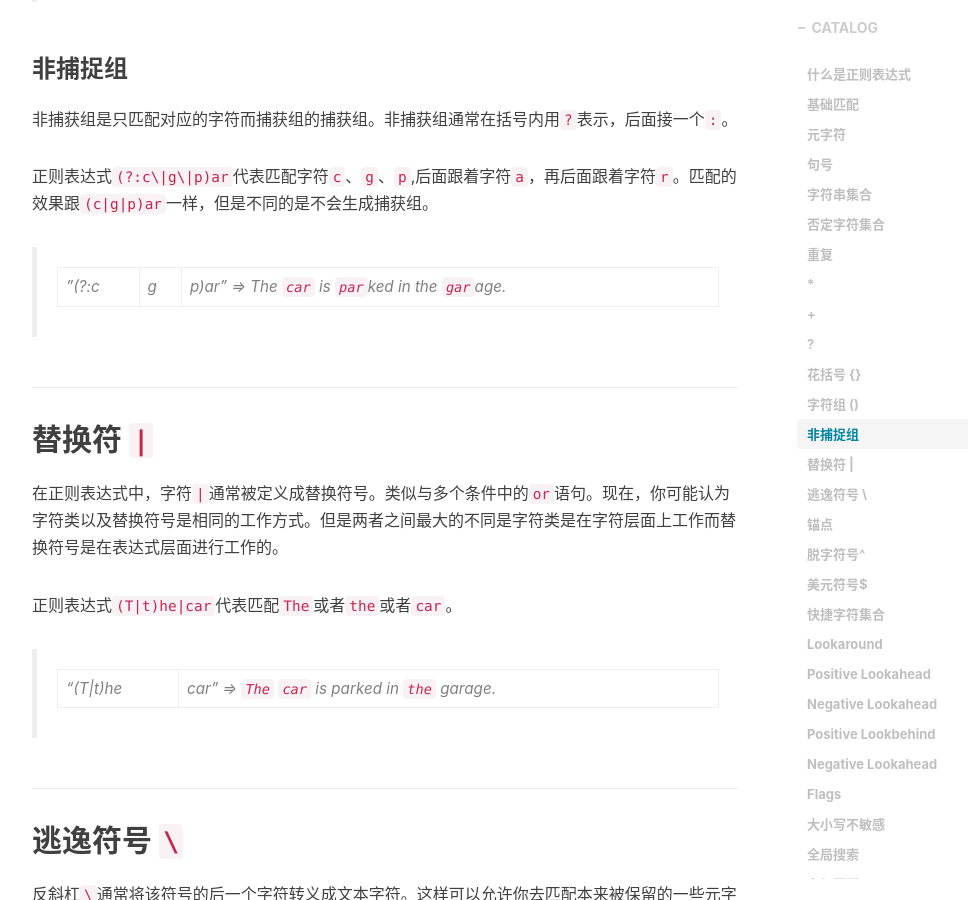
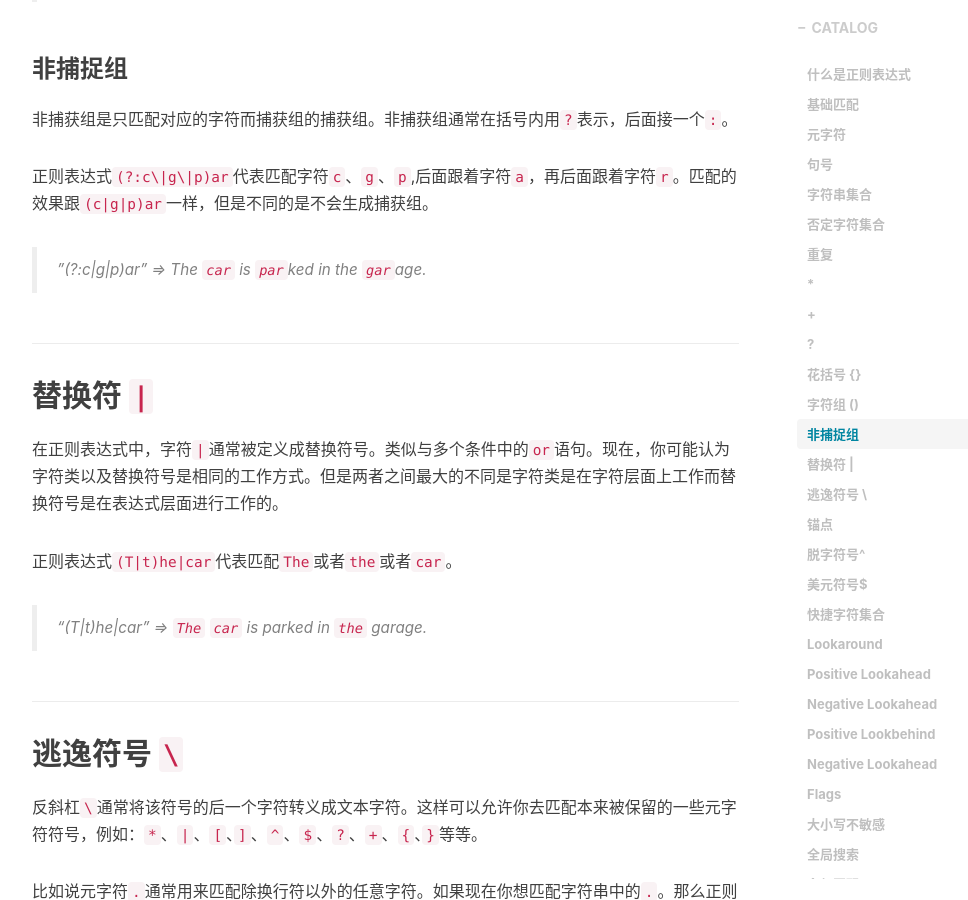
Before and after one commit to HiLany/HiLany.github.io, a Jekyll site: the page built from _posts/2019-10-21-正则表达式学习.md, in a window 1280 px wide and 900 px high, scrolled down 5952 px. Shown: the whole window, without its empty margins (233-1201 px from the left). Built offline with Jekyll 4.4.1, drawn with Linux system fonts in a browser that asks for light colours; nearby versions of some CDN libraries; comment, search, counter and statistics services are not loaded.

```diff
--- a/_posts/2019-10-21-正则表达式学习.md
+++ b/_posts/2019-10-21-正则表达式学习.md
@@ -154,7 +154,7 @@ tags:
 
 正则表达式`(?:c\|g\|p)ar`代表匹配字符`c`、`g`、`p`,后面跟着字符`a`，再后面跟着字符`r`。匹配的效果跟`(c|g|p)ar`一样，但是不同的是不会生成捕获组。
 
-> "(?:c|g|p)ar" => The `car` is `par`ked in the `gar`age.
+> "(?:c\|g\|p)ar" => The `car` is `par`ked in the `gar`age.
 
 ## 替换符 `|`
 
@@ -162,7 +162,7 @@ tags:
 
 正则表达式`(T|t)he|car`代表匹配`The`或者`the`或者`car`。
 
-> "(T\|t)he|car" => `The` `car` is parked in `the` garage.
+> "(T\|t)he\|car" => `The` `car` is parked in `the` garage.
 
 ## 逃逸符号 `\`
 
```
